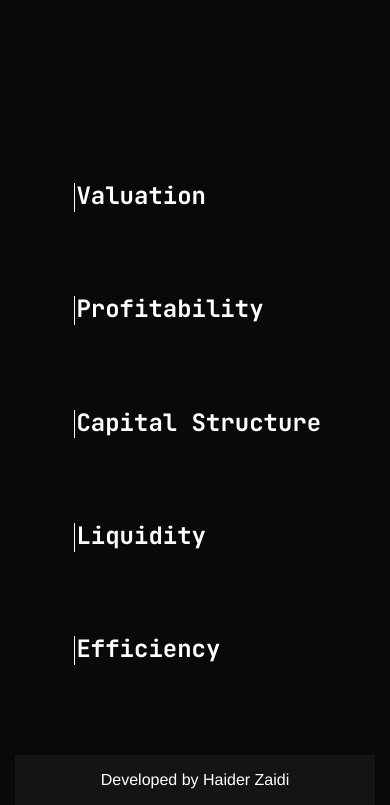
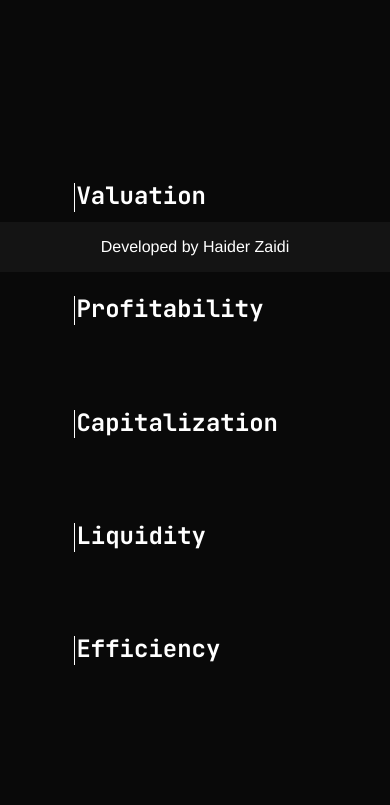
Before and after one commit to HaiderZaidiDev/Financial-Data-Scraper, a Django app: page / in a window 390 px wide. Shown: the part 572-1377 px from the top of the page. After the commit the page ends 1237 px from the top, so only its background shows below. Run offline with Django 3.2, Linux system fonts and the light colour scheme; some libraries are stand-ins or nearby versions.

Commit message:
Fixed issues with css.

```diff
--- a/findata/pages/templates/index.html
+++ b/findata/pages/templates/index.html
@@ -8,7 +8,7 @@
     <title> Financial Data </title>
     <link rel="stylesheet" href="https://stackpath.bootstrapcdn.com/bootstrap/4.5.1/css/bootstrap.min.css" integrity="sha384-VCmXjywReHh4PwowAiWNagnWcLhlEJLA5buUprzK8rxFgeH0kww/aWY76TfkUoSX" crossorigin="anonymous">
     <link href="findata/static/pages/main.css" rel="stylesheet"> <!-- Static files not served through Django as multiple Django sites are hosted on same domain. -->
-    <base href="/">
+    <script type="text/javascript" src="findata/static/pages/main.js"></script>
     {% block loadingscript %}
     {% endblock %}
   </head>
@@ -28,7 +28,7 @@
     <div class="row">
       <div class="col-12 d-lg-block d-md-block d-sm-none d-none">
         <div class="header">
-        <h1> Financial Data </h1>
+        <h1><a href="/financial-ratios"> Financial Data</a> </h1>
         <p> Enter the ticker symbol for any stock, get useful ratios for financial analysis. </p>
         </div>
       </div>
@@ -58,19 +58,19 @@
         <div class="row">
           <div class="col-12">
             <div class="stock-name">
-              {% block stock-name%} {% endblock %}
+              {% block stock-name %} {% endblock %}
             </div>
           </div>
         </div>
 
         <!-- Pricing and time series graph -->
         <div class="row">
-          <div class="col-lg-4 col-md-4 col-sm-2 col-xs-2">
+          <div class="col-lg-3 col-md-4 col-sm-2 col-xs-2">
             <div class="stock-price">
               {% block stockprice %} {% endblock %}
             </div>
           </div>
-            <div class="col-lg-8 col-md-8 col-sm-12 col-xs-12">
+            <div class="col-lg-9 col-md-8 col-sm-12 col-xs-12">
               <div class="time-series-graph d-none d-sm-block">
                 {% block time-series %} {% endblock %}
               </div>
@@ -78,7 +78,7 @@
           </div>
 
           <!-- Ratios -->
-        <div class="ratios mt-5 mb-5">
+        <div class="ratios mt-5">
           <div class="row">
             <div class="col-md-4 col-sm-12">
               <div class="ratio-item">
@@ -101,8 +101,8 @@
               <div class="col-md-4 col-sm-12">
                 <div class="ratio-item">
                   <div class="content capital-structure">
-                    <h2> Capital Structure</h2>
-                    {% block capitalStructure %} {% endblock %}
+                    <h2> Capitalization</h2>
+                    {% block capitalization %} {% endblock %}
                   </div>
                 </div>
               </div>
@@ -129,9 +129,10 @@
         </div>
       </div>
     </div>
-    <div class="row no-gutters">
+
+    <div class="row">
       <footer class="d-flex justify-content-center align-items-center">
-        <p> <a href="https://haiderzaidi.ca" target='_blank'>Developed by Haider Zaidi</a> </p>
+        <p> Developed by <a href="https://haiderzaidi.ca"> Haider Zaidi </p>
       </footer>
     </div>
 
@@ -141,6 +142,7 @@
         <!-- JS -->
         <script>
         function loadingPage() {
+          // Unhides loading div.
           var div = document.getElementById("loading-wrapper")
           div.style.display = "block";
 
--- a/findata/static/pages/main.css
+++ b/findata/static/pages/main.css
@@ -36,6 +36,7 @@ footer {
 	height: 50px;
 	bottom: 0;
   left: 0;
+  position: fixed;
 }
 
 footer p {
```
